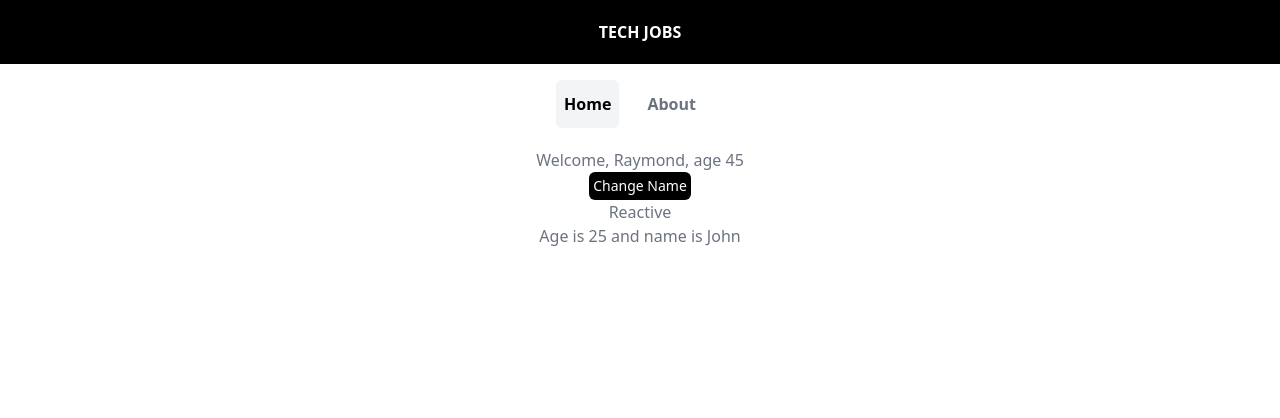
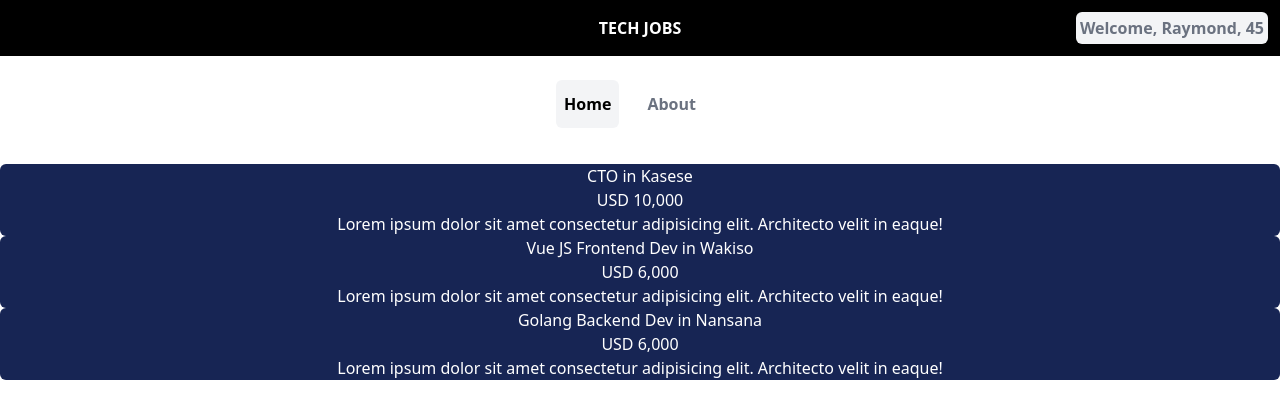
Before and after one commit to Raymondcoder27/TechJobs-vuejs-typescript-, a Vue app: page / in a window 1280 px wide. Shown: the top 418 px of the page. Built offline with nearby package versions, Linux system fonts and the light colour scheme.

Commit message:
styles joblist component

```diff
--- a/src/App.vue
+++ b/src/App.vue
@@ -1,54 +1,39 @@
 <script setup lang="ts">
-import {ref, type Ref} from "vue";
-import {useRoute} from "vue-router";
+import { ref, type Ref } from "vue";
+import { useRoute } from "vue-router";
 import router from "@/router";
-import Home from "vue-material-design-icons/Home.vue"
-import Job from "./types/Job "
+import Home from "vue-material-design-icons/Home.vue";
 import { title } from "process";
 
-const route = useRoute()
+const name = ref<string>("Raymond");
+const age = ref<Number>(45);
 
-type SideMenuLink ={
-  name:string
-  label:string
-}
+const route = useRoute();
 
-const jobs = ref<Job[]>([
-  {title: 'CTO',
-  location: 'Kasese',
-  salary: 'USD 10,000',
-  id: '1'
-},
-{title: 'Vue JS Frontend Dev',
-  location: 'Wakiso',
-  salary: 'USD 6,000',
-  id: '2'
-},{title: 'Golang Backend Dev',
-  location: 'Nansana',
-  salary: 'USD 6,000',
-  id: '3'
-},
-])
+type SideMenuLink = {
+  name: string;
+  label: string;
+};
 
-const sideMenu:Ref<Array<SideMenuLink>> = ref([
+const sideMenu: Ref<Array<SideMenuLink>> = ref([
   {
-    name:"home",
-    label:"Home",
+    name: "home",
+    label: "Home",
     // icon: "icon"
   },
   {
-    name:"about",
-    label:"About",
+    name: "about",
+    label: "About",
     // icon: "icon"
-  }
-])
+  },
+]);
 
-function isRouteActive(routeName:string){
-  return route.name === routeName
+function isRouteActive(routeName: string) {
+  return route.name === routeName;
 }
 
-function navigate(routeName:string){
-  router.push({name:routeName})
+function navigate(routeName: string) {
+  router.push({ name: routeName });
 }
 </script>
 
@@ -57,28 +42,42 @@ function navigate(routeName:string){
     <!-- <img alt="Vue logo" class="logo" src="@/assets/logo.svg" width="125" height="125" /> -->
 
     <!-- <div class="wrapper"> -->
-      <div class="w-full bg-black flex justify-center top-0 fixed">
-        <h3 class="text-white text-center my-5 font-bold">TECH JOBS</h3>
+      <div class="w-full bg-black py-7 text-center flex justify-center items-center top-0 fixed">
+  <div class="absolute left-0 right-0 flex justify-center text-white font-bold">
+    <h3>TECH JOBS</h3>
+  </div>
+
+  <div class="text-black bg-gray-100 mr-3 rounded-md p-1 absolute right-0">
+    <h3 class="text-gray-500 font-semibold">Welcome, {{ name }}, {{ age }}</h3>
+  </div>
+</div>
+
+    <nav class="flex mx-auto justify-center mt-20 mb-5">
+      <div
+        :class="isRouteActive(item.name) ? 'menu-active' : 'menu'"
+        v-for="(item, idx) in sideMenu"
+        :key="idx"
+        @click="navigate(item.name)"
+      >
+        <i class="mx-auto my-auto cursor-pointer" :class="item.icon"></i>
+        <label class="cursor-pointer">{{ item.label }}</label>
+      </div>
+    </nav>
+    <!-- </div> -->
+    <div class="flex w-full text-gray-600 font-semibold">
+      <!-- <h2>{{  }}</h2> -->
     </div>
-
-      <nav class="flex mx-auto  justify-center mt-20 mb-5">
-        <div :class="isRouteActive(item.name) ? 'menu-active' : 'menu'" v-for="(item, idx) in sideMenu" :key="idx" @click="navigate(item.name)">
-        <i class="mx-auto my-auto cursor-pointer" :class="item.icon"></i>
-        <label class="cursor-pointer">{{item.label}}</label>
-      </div>
-      </nav>
-    <!-- </div> -->
   </header>
 
   <RouterView />
 </template>
 
 <style scoped>
-.menu{
-  @apply w-auto my-auto mr-5 text-gray-500 px-2 py-3 hover:text-black font-semibold rounded-md cursor-pointer
+.menu {
+  @apply w-auto my-auto mr-5 text-gray-500 px-2 py-3 hover:text-black font-semibold rounded-md cursor-pointer;
 }
 
-.menu-active{
-  @apply w-auto my-auto mr-5 bg-gray-100 text-black px-2 py-3 font-semibold  rounded-md cursor-pointer
+.menu-active {
+  @apply w-auto my-auto mr-5 bg-gray-100 text-black px-2 py-3 font-semibold  rounded-md cursor-pointer;
 }
 </style>
--- /dev/null
+++ b/src/components/JobList.vue
@@ -0,0 +1,28 @@
+<script setup lang="ts">
+import { PropType } from 'vue';
+import Job from '@/types/Job';
+    const props = defineProps({
+        jobs: {
+            type: Array as PropType<Job[]>,
+            required: true
+        }
+    })
+</script>
+
+<template>
+    <div>
+        <ul>
+            <li class="bg-blue-950 text-white font-semi-bold rounded-md" v-for="job in jobs" :key="job.id">{{ job.title }} in {{ job.location }}
+            <div class="salary">{{ job.salary }}</div>
+            <div class="description">
+                <p>Lorem ipsum dolor sit amet consectetur adipisicing elit. Architecto velit in eaque!</p>
+            </div>
+            </li>
+        </ul>
+    </div>
+    <!-- {{ jobs  }} -->
+</template>
+
+<style scoped>
+
+</style>
--- a/src/views/HomeView.vue
+++ b/src/views/HomeView.vue
@@ -2,26 +2,28 @@
 import {reactive, ref, toRefs} from 'vue'
 // import AppHeader from '@/components/AppHeader.vue';
 // import TheWelcome from '../components/TheWelcome.vue'
-
-const name = ref<string>("Raymond")
-const age = ref<Number>(45)
-
-const state = reactive({
-  name: "John",
-  age: 25 as string | number
-})
+import JobList from '@/components/JobList.vue';
+import Job from '@/types/Job.vue';
 
 
+const jobs = ref<Job[]>([
+  {title: 'CTO',
+  location: 'Kasese',
+  salary: 'USD 10,000',
+  id: '1'
+},
+{title: 'Vue JS Frontend Dev',
+  location: 'Wakiso',
+  salary: 'USD 6,000',
+  id: '2'
+},{title: 'Golang Backend Dev',
+  location: 'Nansana',
+  salary: 'USD 6,000',
+  id: '3'
+},
+])
 
-const changeName = () => {
-  if (name.value == "Raymond"){
-    name.value = "Mwebe"
-    age.value = 54
-  }else if(name.value== "Mwebe"){
-    name.value = "Raymond"
-    age.value = 45
-  }
-}
+
 // return { ...toRefs(state), name, age, changeName}
 
 
@@ -32,15 +34,9 @@ const changeName = () => {
     <TheWelcome :name="name" />
   </main> -->
   <div class="justify-center text-center mx-auto my-4">
-        <h3 class="text-gray-500">Welcome, {{ name }}, age {{ age }}</h3>
-        <button class="bg-black text-white rounded-md p-1 text-sm font-semi-bold hover:bg-gray-300 hover:text-black hover:font-semibold"
-        @click="changeName">
-          Change Name
-        </button>
 
         <div class="w-full text-gray-500 block">
-          <h3>Reactive</h3>
-         Age is {{ state.age }} and  name is {{ state.name }}
+         <JobList :jobs="jobs" />
         </div>
     </div>
 </template>
```
